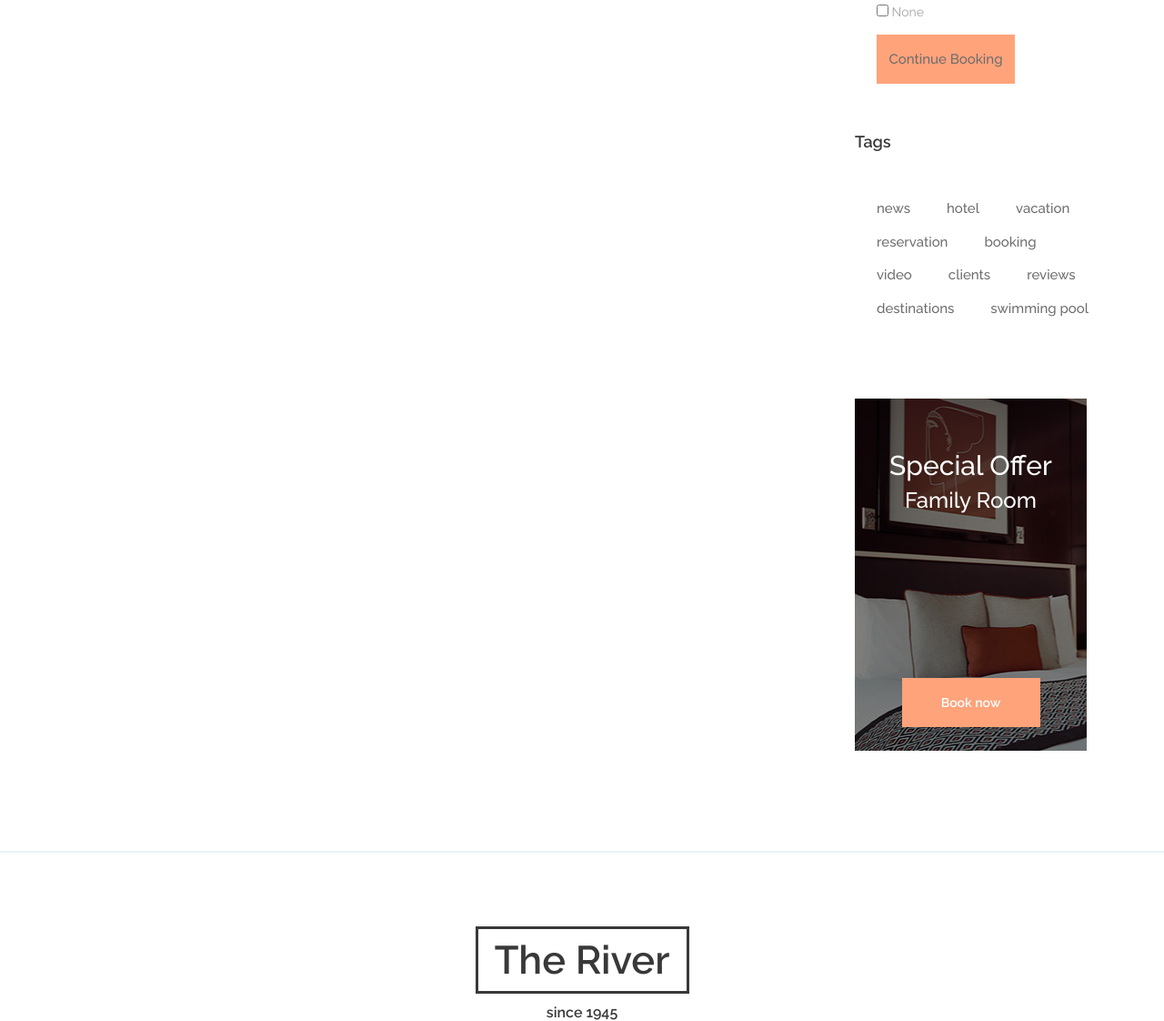
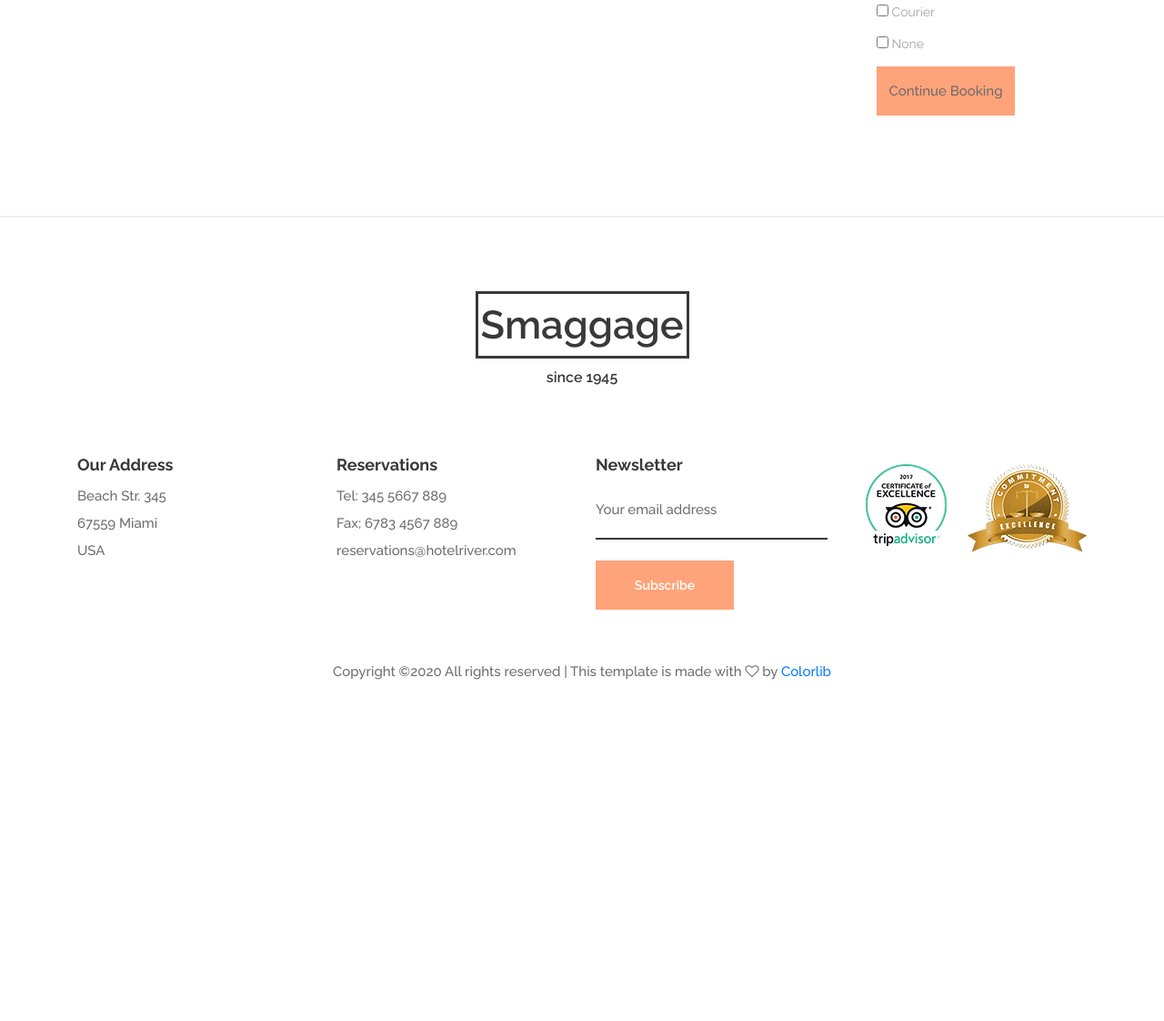
Before and after one commit to amalamalpm/smaggage, a plain HTML site: page details.html in a window 1280 px wide. Shown: the part 602-1724 px from the top of the page at 91% size. After the commit the page ends 1357 px from the top, so only its background shows below. Drawn offline with Linux system fonts and the light colour scheme.

Commit message:
renaming

```diff
--- a/details.html
+++ b/details.html
@@ -4,7 +4,7 @@
 <title>Details</title>
 <meta charset="utf-8">
 <meta http-equiv="X-UA-Compatible" content="IE=edge">
-<meta name="description" content="The River template project">
+<meta name="description" content="Smaggage template project">
 <meta name="viewport" content="width=device-width, initial-scale=1">
 <link rel="stylesheet" type="text/css" href="styles/bootstrap-4.1.2/bootstrap.min.css">
 <link href="plugins/font-awesome-4.7.0/css/font-awesome.min.css" rel="stylesheet" type="text/css">
@@ -130,39 +130,10 @@
 									</li>
 									<li> <input type="checkbox" placeholder="Keyword" required="required"> BreakFast </li>
 									<li> <input type="checkbox" placeholder="Keyword" required="required"> Fresh </li>
+									<li> <input type="checkbox" placeholder="Keyword" required="required"> Courier </li>
 									<li> <input type="checkbox" placeholder="Keyword" required="required"> None </li>
 									<li> <div class="button "><a href="#">Continue Booking</a></div></li>
 								</ul>
-							</div>
-						</div>
-
-
-						<!-- Tags -->
-						<div class="tags">
-							<div class="sidebar_title"><h4>Tags</h4></div>
-							<div class="tags_container">
-								<ul class="d-flex flex-row align-items-start justify-content-start flex-wrap">
-									<li><a href="#">news</a></li>
-									<li><a href="#">hotel</a></li>
-									<li><a href="#">vacation</a></li>
-									<li><a href="#">reservation</a></li>
-									<li><a href="#">booking</a></li>
-									<li><a href="#">video</a></li>
-									<li><a href="#">clients</a></li>
-									<li><a href="#">reviews</a></li>
-									<li><a href="#">destinations</a></li>
-									<li><a href="#">swimming pool</a></li>
-								</ul>
-							</div>
-						</div>
-
-						<!-- Special Offer -->
-						<div class="special_offer">
-							<div class="background_image" style="background-image:url(images/special_offer.jpg)"></div>
-							<div class="special_offer_container text-center">
-								<div class="special_offer_title">Special Offer</div>
-								<div class="special_offer_subtitle">Family Room</div>
-								<div class="button special_offer_button"><a href="#">Book now</a></div>
 							</div>
 						</div>
 
@@ -183,7 +154,7 @@
 						<div class="footer_logo_container text-center">
 							<div class="footer_logo">
 								<a href="#"></a>
-								<div>The River</div>
+								<div>Smaggage</div>
 								<div>since 1945</div>
 							</div>
 						</div>
```
Also changed, not shown: about.html (+4 -4 lines), blog.html (+3 -3 lines), booking.html (+2 -2 lines), contact.html (+3 -3 lines), elements.html (+3 -3 lines), index.html (+2 -2 lines), search.html (+2 -2 lines).
